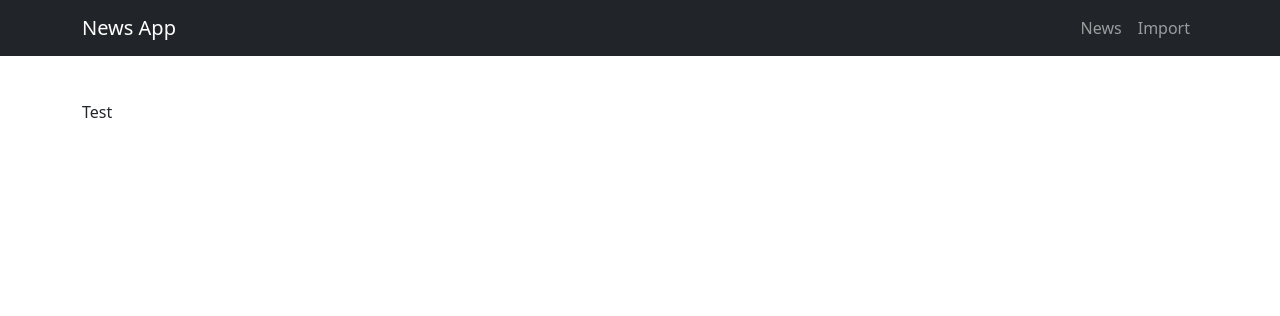
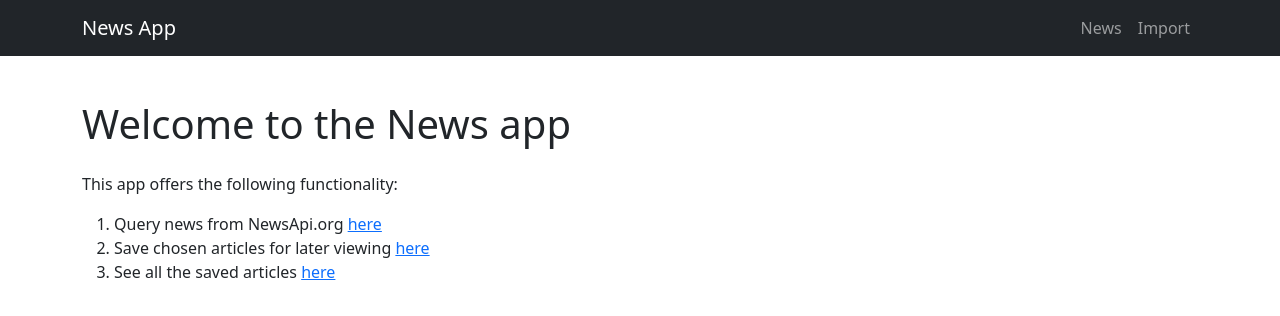
Before and after one commit to ralozkolya/news-app, a Next.js app: page / in a window 1280 px wide. Shown: the top 316 px of the page. Built offline with nearby package versions, Linux system fonts and the light colour scheme.

Commit message:
Add descriptions

```diff
--- a/pages/import.js
+++ b/pages/import.js
@@ -45,8 +45,7 @@ export default function Import() {
 
   const importNews = async () => {
     const news = [ ...selected.values() ]
-    const response = await axios.post('/api/import', news)
-    console.log(response)
+    await axios.post('/api/import', news)
   }
 
   useEffect(() => {
--- a/pages/index.js
+++ b/pages/index.js
@@ -1,9 +1,16 @@
+import Link from "next/link";
 
 export default function Home() {
 
   return (
-    <div>
-      Test
-    </div>
+    <>
+      <h1 className="mb-4">Welcome to the News app</h1>
+      <p>This app offers the following functionality:</p>
+      <ol>
+        <li>Query news from NewsApi.org <Link href="/import"><a>here</a></Link></li>
+        <li>Save chosen articles for later viewing <Link href="/import"><a>here</a></Link></li>
+        <li>See all the saved articles <Link href="/news"><a>here</a></Link></li>
+      </ol>
+    </>
   )
 }
```
